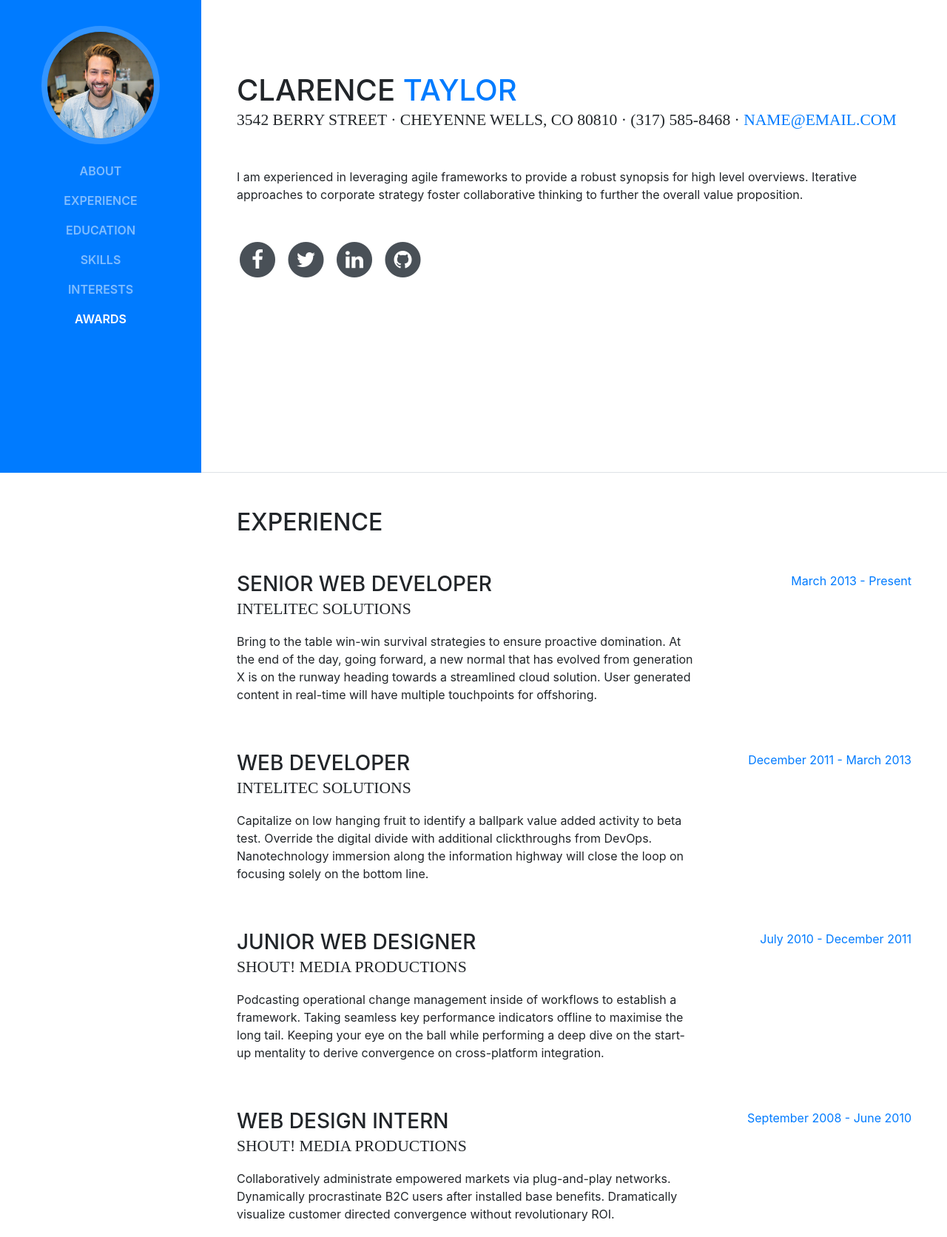
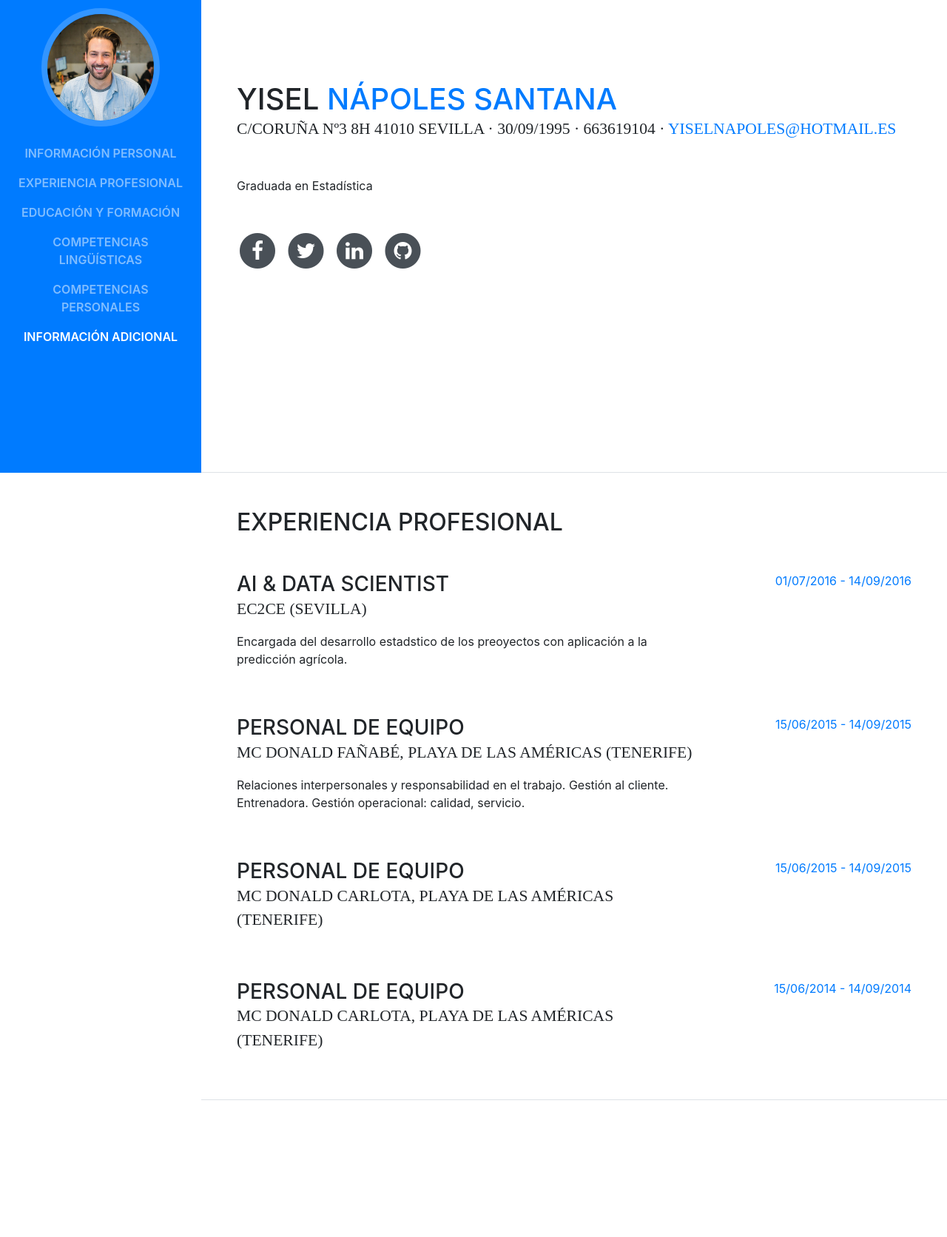
Before and after one commit to Yiselnapoles/CV-Yisel-Napoles, a website with bundled scripts: page index.html in a window 1280 px wide. Shown: the part 161-1833 px from the top of the page at 74% size. Built offline with nearby package versions, Linux system fonts and the light colour scheme; a web font is replaced by a local one.

Commit message:
Update index.html
Información personal y Experiencia profesional

```diff
--- a/index.html
+++ b/index.html
@@ -8,7 +8,7 @@
     <meta name="description" content="">
     <meta name="author" content="">
 
-    <title>Resume - Start Bootstrap Theme</title>
+    <title>CV - Yisel Nápoles Santana</title>
 
     <!-- Bootstrap core CSS -->
     <link href="vendor/bootstrap/css/bootstrap.min.css" rel="stylesheet">
@@ -40,22 +40,22 @@
       <div class="collapse navbar-collapse" id="navbarSupportedContent">
         <ul class="navbar-nav">
           <li class="nav-item">
-            <a class="nav-link js-scroll-trigger" href="#about">About</a>
+            <a class="nav-link js-scroll-trigger" href="#about">Información Personal</a>
           </li>
           <li class="nav-item">
-            <a class="nav-link js-scroll-trigger" href="#experience">Experience</a>
+            <a class="nav-link js-scroll-trigger" href="#experience">Experiencia Profesional</a>
           </li>
           <li class="nav-item">
-            <a class="nav-link js-scroll-trigger" href="#education">Education</a>
+            <a class="nav-link js-scroll-trigger" href="#education">Educación y Formación</a>
           </li>
           <li class="nav-item">
-            <a class="nav-link js-scroll-trigger" href="#skills">Skills</a>
+            <a class="nav-link js-scroll-trigger" href="#skills">Competencias Lingüísticas</a>
           </li>
           <li class="nav-item">
-            <a class="nav-link js-scroll-trigger" href="#interests">Interests</a>
+            <a class="nav-link js-scroll-trigger" href="#interests">Competencias Personales</a>
           </li>
           <li class="nav-item">
-            <a class="nav-link js-scroll-trigger" href="#awards">Awards</a>
+            <a class="nav-link js-scroll-trigger" href="#awards">Información adicional</a>
           </li>
         </ul>
       </div>
@@ -65,13 +65,13 @@
 
       <section class="resume-section p-3 p-lg-5 d-flex d-column" id="about">
         <div class="my-auto">
-          <h1 class="mb-0">Clarence
-            <span class="text-primary">Taylor</span>
+          <h1 class="mb-0">Yisel
+            <span class="text-primary">Nápoles Santana</span>
           </h1>
-          <div class="subheading mb-5">3542 Berry Street · Cheyenne Wells, CO 80810 · (317) 585-8468 ·
-            <a href="mailto:name@email.com">name@email.com</a>
+          <div class="subheading mb-5">C/Coruña nº3 8H 41010 Sevilla · 30/09/1995 · 663619104 ·
+            <a href="mailto:name@email.com">yiselnapoles@hotmail.es</a>
           </div>
-          <p class="mb-5">I am experienced in leveraging agile frameworks to provide a robust synopsis for high level overviews. Iterative approaches to corporate strategy foster collaborative thinking to further the overall value proposition.</p>
+          <p class="mb-5">Graduada en Estadística</p>
           <ul class="list-inline list-social-icons mb-0">
             <li class="list-inline-item">
               <a href="#">
@@ -111,49 +111,49 @@
 
       <section class="resume-section p-3 p-lg-5 d-flex flex-column" id="experience">
         <div class="my-auto">
-          <h2 class="mb-5">Experience</h2>
+          <h2 class="mb-5">Experiencia Profesional</h2>
 
           <div class="resume-item d-flex flex-column flex-md-row mb-5">
             <div class="resume-content mr-auto">
-              <h3 class="mb-0">Senior Web Developer</h3>
-              <div class="subheading mb-3">Intelitec Solutions</div>
-              <p>Bring to the table win-win survival strategies to ensure proactive domination. At the end of the day, going forward, a new normal that has evolved from generation X is on the runway heading towards a streamlined cloud solution. User generated content in real-time will have multiple touchpoints for offshoring.</p>
+              <h3 class="mb-0">AI & Data Scientist</h3>
+              <div class="subheading mb-3">ec2ce (Sevilla)</div>
+              <p>Encargada del desarrollo estadstico de los preoyectos con aplicación a la predicción agrícola.</p>
             </div>
             <div class="resume-date text-md-right">
-              <span class="text-primary">March 2013 - Present</span>
+              <span class="text-primary">01/07/2016 - 14/09/2016</span>
             </div>
           </div>
 
           <div class="resume-item d-flex flex-column flex-md-row mb-5">
             <div class="resume-content mr-auto">
-              <h3 class="mb-0">Web Developer</h3>
-              <div class="subheading mb-3">Intelitec Solutions</div>
-              <p>Capitalize on low hanging fruit to identify a ballpark value added activity to beta test. Override the digital divide with additional clickthroughs from DevOps. Nanotechnology immersion along the information highway will close the loop on focusing solely on the bottom line.</p>
+              <h3 class="mb-0">Personal de equipo</h3>
+              <div class="subheading mb-3">Mc Donald Fañabé, Playa de las Américas (Tenerife)</div>
+              <p>Relaciones interpersonales y responsabilidad en el trabajo. Gestión al cliente. Entrenadora. Gestión operacional: calidad, servicio.</p>
             </div>
             <div class="resume-date text-md-right">
-              <span class="text-primary">December 2011 - March 2013</span>
+              <span class="text-primary">15/06/2015 - 14/09/2015</span>
             </div>
           </div>
 
           <div class="resume-item d-flex flex-column flex-md-row mb-5">
             <div class="resume-content mr-auto">
-              <h3 class="mb-0">Junior Web Designer</h3>
-              <div class="subheading mb-3">Shout! Media Productions</div>
-              <p>Podcasting operational change management inside of workflows to establish a framework. Taking seamless key performance indicators offline to maximise the long tail. Keeping your eye on the ball while performing a deep dive on the start-up mentality to derive convergence on cross-platform integration.</p>
+              <h3 class="mb-0">Personal de equipo</h3>
+              <div class="subheading mb-3">Mc Donald Carlota, Playa de las Américas (Tenerife)</div>
+              <p></p>
             </div>
             <div class="resume-date text-md-right">
-              <span class="text-primary">July 2010 - December 2011</span>
+              <span class="text-primary">15/06/2015 - 14/09/2015</span>
             </div>
           </div>
 
           <div class="resume-item d-flex flex-column flex-md-row">
             <div class="resume-content mr-auto">
-              <h3 class="mb-0">Web Design Intern</h3>
-              <div class="subheading mb-3">Shout! Media Productions</div>
-              <p>Collaboratively administrate empowered markets via plug-and-play networks. Dynamically procrastinate B2C users after installed base benefits. Dramatically visualize customer directed convergence without revolutionary ROI.</p>
+              <h3 class="mb-0">Personal de equipo</h3>
+              <div class="subheading mb-3">Mc Donald Carlota, Playa de las Américas (Tenerife)</div>
+              <p></p>
             </div>
             <div class="resume-date text-md-right">
-              <span class="text-primary">September 2008 - June 2010</span>
+              <span class="text-primary">15/06/2014 - 14/09/2014</span>
             </div>
           </div>
 
@@ -163,7 +163,7 @@
 
       <section class="resume-section p-3 p-lg-5 d-flex flex-column" id="education">
         <div class="my-auto">
-          <h2 class="mb-5">Education</h2>
+          <h2 class="mb-5">Educación y Formación</h2>
 
           <div class="resume-item d-flex flex-column flex-md-row mb-5">
             <div class="resume-content mr-auto">
@@ -193,7 +193,7 @@
 
       <section class="resume-section p-3 p-lg-5 d-flex flex-column" id="skills">
         <div class="my-auto">
-          <h2 class="mb-5">Skills</h2>
+          <h2 class="mb-5">Competencias Lingüísticas</h2>
 
           <div class="subheading mb-3">Programming Languages &amp; Tools</div>
           <ul class="list-inline list-icons">
@@ -252,7 +252,7 @@
 
       <section class="resume-section p-3 p-lg-5 d-flex flex-column" id="interests">
         <div class="my-auto">
-          <h2 class="mb-5">Interests</h2>
+          <h2 class="mb-5">Competencias Personales</h2>
           <p>Apart from being a web developer, I enjoy most of my time being outdoors. In the winter, I am an avid skiier and novice ice climber. During the warmer months here in Colorado, I enjoy mountain biking, free climbing, and kayaking.</p>
           <p class="mb-0">When forced indoors, I follow a number of sci-fi and fantasy genre movies and television shows, I am an aspiring chef, and I spend a large amount of my free time exploring the latest technolgy advancements in the front-end web development world.</p>
         </div>
@@ -260,7 +260,7 @@
 
       <section class="resume-section p-3 p-lg-5 d-flex flex-column" id="awards">
         <div class="my-auto">
-          <h2 class="mb-5">Awards &amp; Certifications</h2>
+          <h2 class="mb-5">Información adicional</h2>
           <ul class="fa-ul mb-0">
             <li>
               <i class="fa-li fa fa-trophy text-warning"></i>
```
